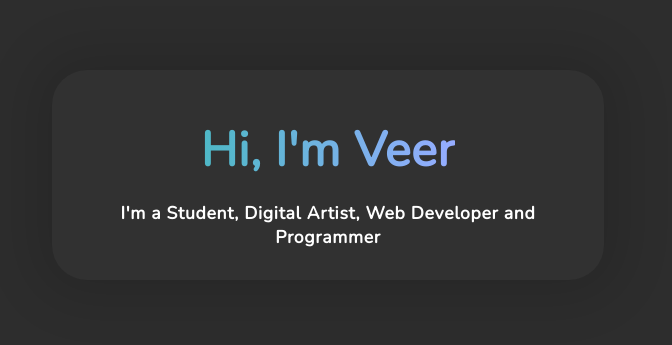
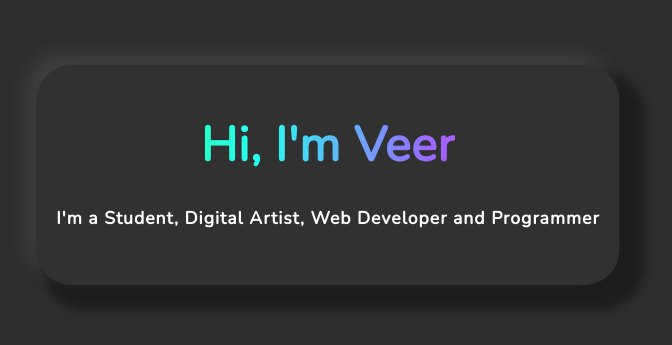
Before and after one commit to veersheth/veersheth.github.io, a React (Create React App) app: page / in a window 1280 px wide. Shown: the part 225-570 px from the top of the page, without its empty margins (312-984 px from the left). Built offline with nearby package versions, Linux system fonts and the light colour scheme.

Commit message:
Add neumorphism, RGB Header

```diff
--- a/src/App.js
+++ b/src/App.js
@@ -1,10 +1,10 @@
-import Header from './components/Header';
+// import Header from './components/Header';
+import Slide1 from "./components/Slide1.jsx";
 
 function App() {
-
   return (
     <div className="App">
-      <Header />
+      <Slide1/>
     </div>
   );
 }
--- a/src/components/Header.css
+++ b/src/components/Header.css
@@ -13,7 +13,6 @@
 /*  */
 
 .header {
-
     position: absolute;
     top: 50%;
     bottom: 50%;
@@ -21,35 +20,27 @@
     transform: translate(-50%, -50%);
 
     background-color: rgb(49, 49, 49);
-    min-height: 180px;
+    /* min-height: 180px; */
+    min-height: 20%;
     padding-top: 15px;
-    padding-bottom: 15px;
+    padding-bottom: 45px;
     padding-left: 20px;
     padding-right: 20px;
 
     display: flex;
     flex-direction: column;
     align-items: center;
-
-    border-radius: 35px;
-    box-shadow: 0 0 50px 20px rgba(0, 0, 0, 0.121);
-    width: 40%;
 }
 
 h1 {
     font-size: 3em;
     margin-bottom: 0px;
-
-    background-image: linear-gradient(to right, #4CB8C4, #94adff, #e98fff);
-    -webkit-background-clip: text;
-    background-clip: text;
-    color: transparent;
-    background-size: 200%;
-    background-position: -200%;
-    animation: animatedText 0.5s infinite alternate-reverse;
 }
 
 h3 {
     font-size: 1.1em;
+    padding-top: 10px;
     text-align: center;
+    letter-spacing: 1px;
+    padding-bottom: 20px;
 }
--- a/src/components/Header.jsx
+++ b/src/components/Header.jsx
@@ -3,8 +3,8 @@ import "./Header.css"
 
 function Header(){
     return (
-        <div className="header">
-            <h1>Hi, I'm Veer</h1>
+        <div className="header neumorphic">
+            <h1 className="rainbow">Hi, I'm Veer</h1>
             <h3>I'm a Student, Digital Artist, Web Developer and Programmer</h3>
         </div>
     )
--- /dev/null
+++ b/src/components/Slide1.css
@@ -0,0 +1,4 @@
+.slide1 {
+    height: 100vh;
+    background-color: rgb(45, 45, 45);
+}
--- /dev/null
+++ b/src/components/Slide1.jsx
@@ -0,0 +1,14 @@
+import React from "react"
+import Header from "./Header"
+
+import "./Slide1.css"
+
+function Slide1() {
+    return (
+        <div className="slide1">
+            <Header />
+        </div>
+    )
+}
+
+export default Slide1
--- a/src/index.css
+++ b/src/index.css
@@ -7,7 +7,7 @@
 
 
 body {
-  background-color: rgb(45, 45, 45);
+  background-color: rgb(76, 0, 255);
   color: white;
   font-family: 'Nunito';
   letter-spacing: 0.7px;
@@ -15,4 +15,22 @@ body {
   display: flex;
   flex-direction: column;
   overflow: hidden;
+
+  margin: 0;
+  padding: 0;
 ;}
+
+.neumorphic {
+  border-radius: 35px;
+  box-shadow: -10px -10px 20px 2px rgba(221, 221, 221, 0.097), 15px 15px 10px 10px rgba(0, 0, 0, 0.36);
+}
+
+.rainbow {
+  background-image: linear-gradient(to right, #29ff8d, rgb(38, 254, 240), #9c66ff, #e738e7);
+  -webkit-background-clip: text;
+  background-clip: text;
+  color: transparent;
+  background-size: 200%;
+  background-position: -200%;
+  animation: animatedText 2s infinite alternate-reverse;
+}
--- a/src/index.js
+++ b/src/index.js
@@ -3,6 +3,7 @@ import ReactDOM from 'react-dom/client';
 import './index.css';
 import App from './App';
 import reportWebVitals from './reportWebVitals';
+
 
 const root = ReactDOM.createRoot(document.getElementById('root'));
 root.render(
```
